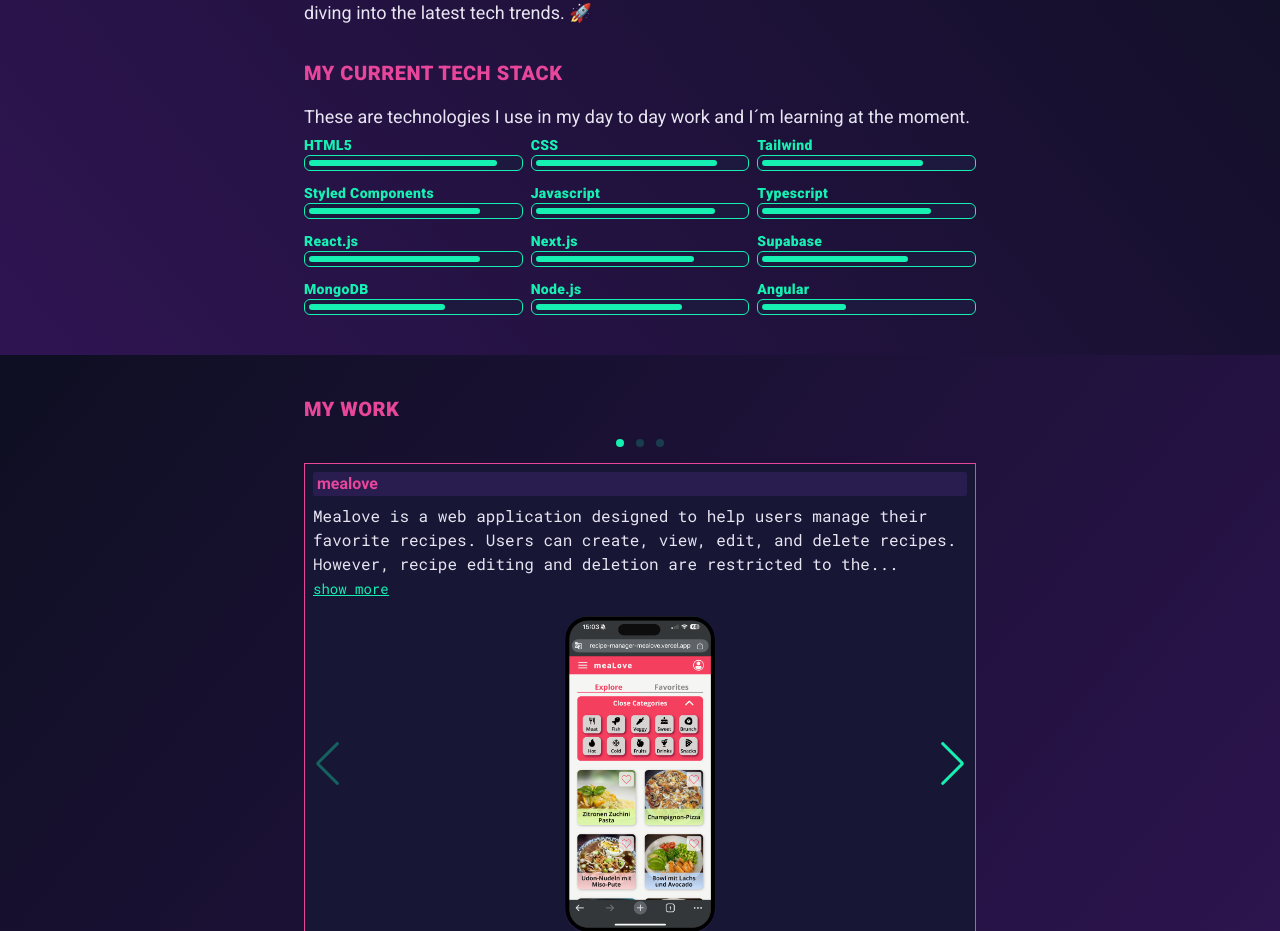
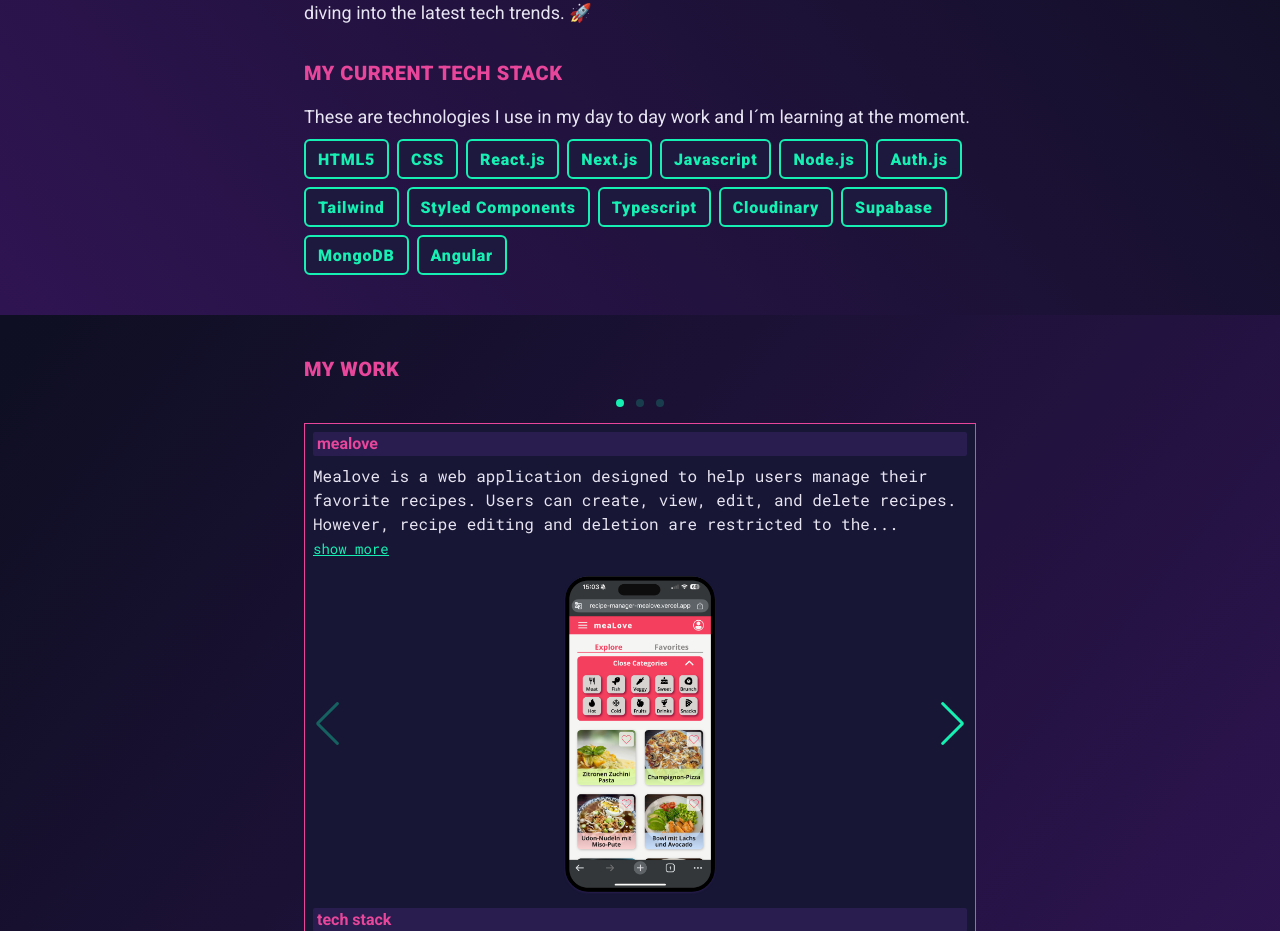
Before and after one commit to stekug/stephankugler-personal-portfolio, a Next.js app: page / in a window 1280 px wide. Shown: the part 1140-2071 px from the top of the page. Built offline with nearby package versions, Linux system fonts and the light colour scheme.

Commit message:
add TechElement component

```diff
--- a/app/_components/ProfileText.tsx
+++ b/app/_components/ProfileText.tsx
@@ -1,4 +1,4 @@
-import ProgressBar from "./ProgressBar";
+import TechElement from "./TechElement";
 
 export default function ProfileText() {
   return (
@@ -34,19 +34,21 @@ export default function ProfileText() {
             These are technologies I use in my day to day work and I´m learning
             at the moment.{" "}
           </p>
-          <div className="grid grid-cols-2 gap-2 sm:grid-cols-3">
-            <ProgressBar name="HTML5" progress={90} />
-            <ProgressBar name="CSS" progress={87} />
-            <ProgressBar name="Tailwind" progress={77} />
-            <ProgressBar name="Styled Components" progress={82} />
-            <ProgressBar name="Javascript" progress={86} />
-            <ProgressBar name="Typescript" progress={81} />
-            <ProgressBar name="React.js" progress={82} />
-            <ProgressBar name="Next.js" progress={76} />
-            <ProgressBar name="Supabase" progress={70} />
-            <ProgressBar name="MongoDB" progress={65} />
-            <ProgressBar name="Node.js" progress={70} />
-            <ProgressBar name="Angular" progress={40} />
+          <div className="mt-2 flex flex-row flex-wrap gap-1 sm:gap-2">
+            <TechElement name="HTML5" />
+            <TechElement name="CSS" />
+            <TechElement name="React.js" />
+            <TechElement name="Next.js" />
+            <TechElement name="Javascript" />
+            <TechElement name="Node.js" />
+            <TechElement name="Auth.js" />
+            <TechElement name="Tailwind" />
+            <TechElement name="Styled Components" />
+            <TechElement name="Typescript" />
+            <TechElement name="Cloudinary" />
+            <TechElement name="Supabase" />
+            <TechElement name="MongoDB" />
+            <TechElement name="Angular" />
           </div>
         </div>
       </section>
--- /dev/null
+++ b/app/_components/TechElement.tsx
@@ -0,0 +1,13 @@
+interface Props {
+  name: string;
+}
+
+export default function TechElement({ name }: Props) {
+  return (
+    <div className="h-full overflow-hidden rounded-md border-2 border-accentGreen-1 bg-primary-4 p-1">
+      <span className="block px-2 text-sm font-black tracking-wider text-accentGreen-1 sm:inline sm:text-base">
+        {name}
+      </span>
+    </div>
+  );
+}
```
